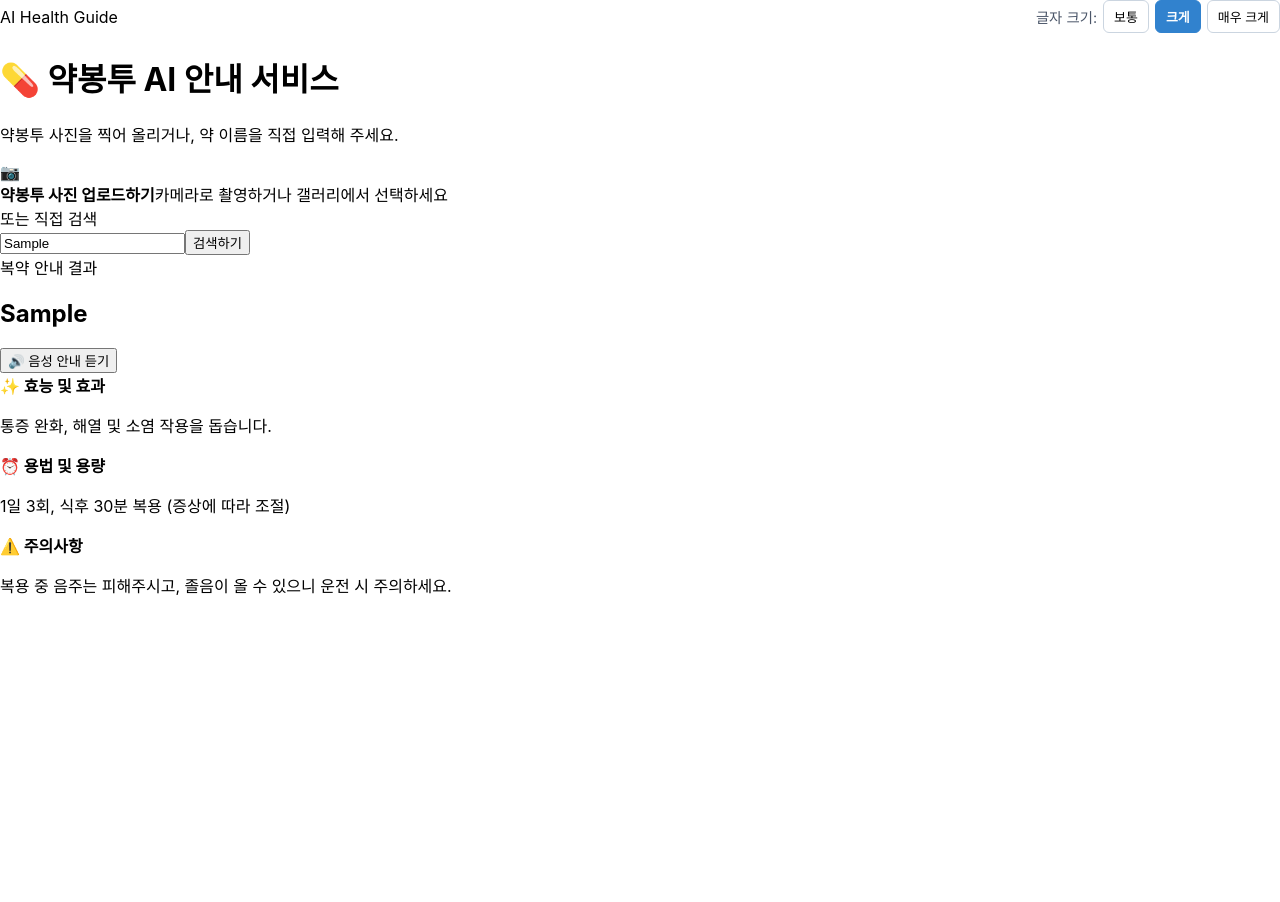
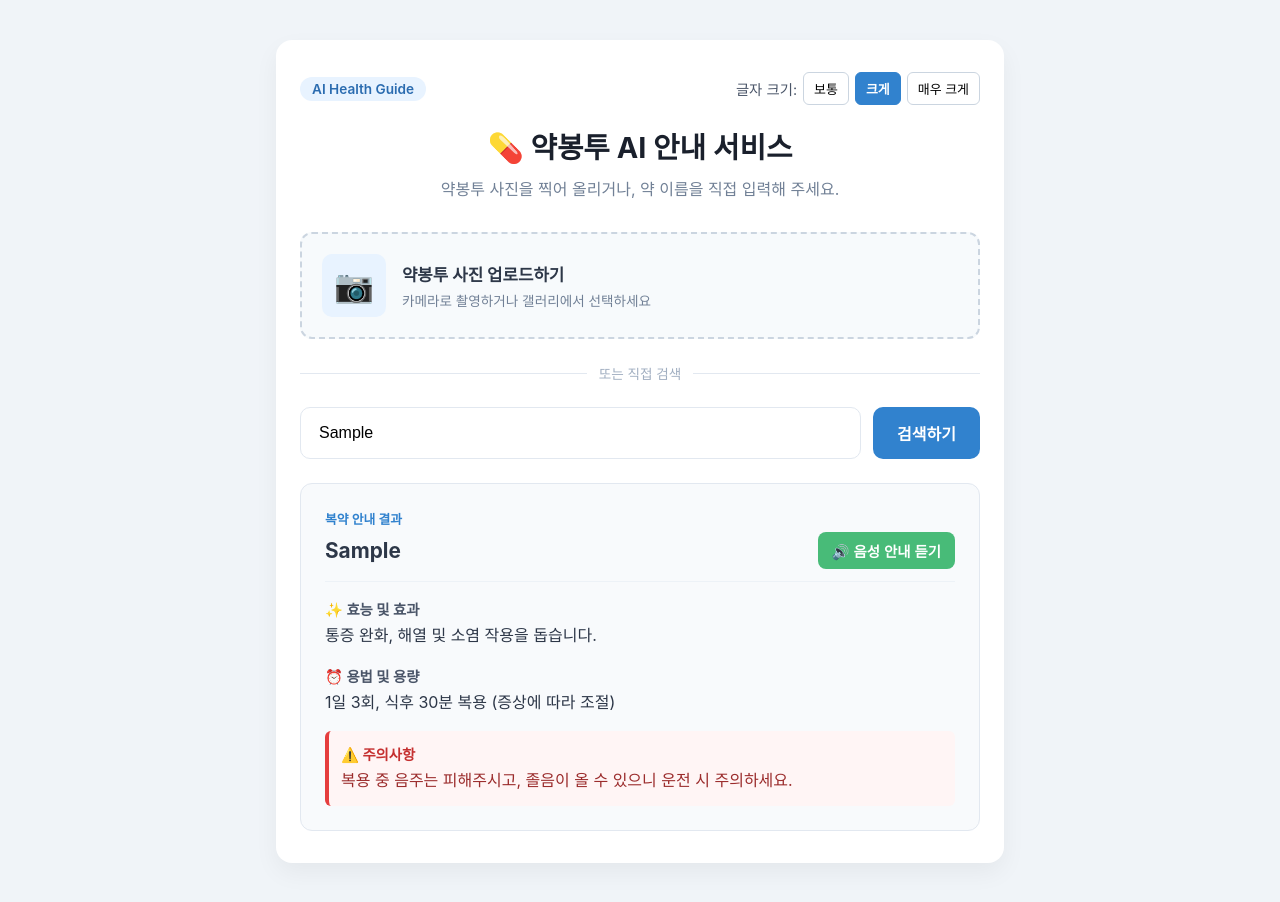
Before and after one commit to 17lucky71/medicine-guide-ai, a React (Create React App) app in the folder frontend/: page / in a window 1280 px wide. Both pictures are taken after typing "Sample" into the empty fields and a click on the button "검색하기". Before the commit the page ends 800 px from the top, so only its background shows below. Built offline with nearby package versions, Linux system fonts and the light colour scheme.

Commit message:
fix: 글자 크기 조절 레이아웃 및 버튼 작동 오류 수정

```diff
--- a/frontend/src/App.css
+++ b/frontend/src/App.css
@@ -1,3 +1,29 @@
+body {
+  margin: 0;
+  background-color: #f0f4f8;
+  font-family: -apple-system, BlinkMacSystemFont, 'Pretendard', 'Segoe UI', Roboto, sans-serif;
+  color: #333;
+}
+
+/* 폰트 크기 동적 조절 클래스 */
+.app-wrapper.font-small { font-size: 14px; }
+.app-wrapper.font-medium { font-size: 16px; }
+.app-wrapper.font-large { font-size: 20px; }
+
+.container {
+  max-width: 680px;
+  margin: 40px auto;
+  padding: 32px 24px;
+  background: #ffffff;
+  border-radius: 16px;
+  box-shadow: 0 10px 25px rgba(0, 0, 0, 0.05);
+}
+
+.header {
+  text-align: center;
+  margin-bottom: 32px;
+}
+
 .top-controls {
   display: flex;
   justify-content: space-between;
@@ -5,8 +31,16 @@
   margin-bottom: 20px;
   flex-wrap: wrap;
   gap: 12px;
-  position: relative;
-  z-index: 10;
+}
+
+.logo-badge {
+  display: inline-block;
+  padding: 4px 12px;
+  background-color: #e8f3ff;
+  color: #2b6cb0;
+  border-radius: 20px;
+  font-size: 0.85em;
+  font-weight: 600;
 }
 
 .font-resizer {
@@ -37,3 +71,231 @@
   border-color: #3182ce;
   font-weight: bold;
 }
+
+.header h1 {
+  color: #1a202c;
+  font-size: 1.8em;
+  margin: 0 0 10px 0;
+  font-weight: 700;
+}
+
+.header p {
+  color: #718096;
+  font-size: 1em;
+  margin: 0;
+}
+
+.upload-section {
+  margin-bottom: 24px;
+}
+
+.upload-box {
+  display: flex;
+  align-items: center;
+  gap: 16px;
+  padding: 20px;
+  background-color: #f7fafc;
+  border: 2px dashed #cbd5e0;
+  border-radius: 12px;
+  cursor: pointer;
+  transition: all 0.2s ease;
+}
+
+.upload-box:hover {
+  background-color: #edf2f7;
+  border-color: #3182ce;
+}
+
+.upload-icon {
+  font-size: 32px;
+  background: #e8f3ff;
+  padding: 12px;
+  border-radius: 10px;
+}
+
+.upload-text {
+  display: flex;
+  flex-direction: column;
+  gap: 4px;
+}
+
+.upload-text strong {
+  color: #2d3748;
+  font-size: 1.05em;
+}
+
+.upload-text span {
+  color: #718096;
+  font-size: 0.85em;
+}
+
+.image-preview {
+  margin-top: 12px;
+  text-align: center;
+  padding: 12px;
+  background: #edf2f7;
+  border-radius: 8px;
+}
+
+.image-preview img {
+  max-width: 100%;
+  max-height: 150px;
+  border-radius: 6px;
+  margin-bottom: 8px;
+}
+
+.image-preview p {
+  margin: 0;
+  font-size: 0.9em;
+  color: #3182ce;
+  font-weight: 600;
+}
+
+.divider {
+  display: flex;
+  align-items: center;
+  text-align: center;
+  color: #a0aec0;
+  font-size: 0.85em;
+  margin: 24px 0;
+}
+
+.divider::before,
+.divider::after {
+  content: '';
+  flex: 1;
+  border-bottom: 1px solid #e2e8f0;
+}
+
+.divider span {
+  padding: 0 12px;
+}
+
+.search-form {
+  display: flex;
+  gap: 12px;
+  margin-bottom: 24px;
+}
+
+.search-input {
+  flex: 1;
+  padding: 14px 18px;
+  border: 1.5px solid #e2e8f0;
+  border-radius: 10px;
+  font-size: 1em;
+  outline: none;
+  transition: all 0.2s ease-in-out;
+}
+
+.search-input:focus {
+  border-color: #3182ce;
+  box-shadow: 0 0 0 3px rgba(49, 130, 206, 0.15);
+}
+
+.search-button {
+  padding: 14px 24px;
+  background-color: #3182ce;
+  color: white;
+  border: none;
+  border-radius: 10px;
+  font-size: 1em;
+  font-weight: 600;
+  cursor: pointer;
+  transition: background-color 0.2s;
+}
+
+.search-button:hover {
+  background-color: #2b6cb0;
+}
+
+.loading-message {
+  text-align: center;
+  padding: 20px;
+  color: #3182ce;
+  font-weight: 600;
+}
+
+.result-card {
+  border: 1px solid #e2e8f0;
+  border-radius: 12px;
+  padding: 24px;
+  background-color: #f8fafc;
+}
+
+.result-header {
+  margin-bottom: 16px;
+  border-bottom: 1px solid #edf2f7;
+  padding-bottom: 12px;
+}
+
+.badge {
+  font-size: 0.8em;
+  color: #3182ce;
+  font-weight: 600;
+}
+
+.result-title-row {
+  display: flex;
+  justify-content: space-between;
+  align-items: center;
+  margin-top: 4px;
+  flex-wrap: wrap;
+  gap: 10px;
+}
+
+.result-title-row h2 {
+  font-size: 1.3em;
+  margin: 0;
+  color: #2d3748;
+}
+
+.tts-button {
+  background-color: #48bb78;
+  color: white;
+  border: none;
+  padding: 8px 14px;
+  border-radius: 8px;
+  font-size: 0.9em;
+  font-weight: 600;
+  cursor: pointer;
+  transition: background-color 0.2s;
+}
+
+.tts-button:hover {
+  background-color: #38a169;
+}
+
+.result-body {
+  display: flex;
+  flex-direction: column;
+  gap: 16px;
+}
+
+.result-item strong {
+  display: block;
+  font-size: 0.9em;
+  color: #4a5568;
+  margin-bottom: 4px;
+}
+
+.result-item p {
+  margin: 0;
+  color: #2d3748;
+  line-height: 1.6;
+  font-size: 1em;
+}
+
+.result-item.warning {
+  background-color: #fff5f5;
+  border-left: 4px solid #e53e3e;
+  padding: 12px;
+  border-radius: 6px;
+}
+
+.result-item.warning strong {
+  color: #c53030;
+}
+
+.result-item.warning p {
+  color: #9b2c2c;
+}
--- a/frontend/src/App.js
+++ b/frontend/src/App.js
@@ -4,11 +4,10 @@ import './App.css';
 function App() {
   const [query, setQuery] = useState('');
   const [result, setResult] = useState(null);
-  const [fontSize, setFontSize] = useState('medium');
+  const [fontSize, setFontSize] = useState('medium'); // 'small', 'medium', 'large'
   const [selectedImage, setSelectedImage] = useState(null);
   const [loading, setLoading] = useState(false);
 
-  // 텍스트 검색 처리
   const handleSearch = (e) => {
     e.preventDefault();
     if (!query.trim()) return;
@@ -25,16 +24,14 @@ function App() {
     }, 600);
   };
 
-  // 이미지 파일 선택(업로드) 처리
   const handleImageChange = (e) => {
     const file = e.target.files[0];
     if (file) {
       setSelectedImage(URL.createObjectURL(file));
       setLoading(true);
 
-      // OCR 분석 시뮬레이션 (나중에 백엔드 OCR API와 연동할 수 있습니다)
       setTimeout(() => {
-        setQuery('타이레놀정 500mg (OCR 인식)');
+        setQuery('타이레놀정 500mg');
         setResult({
           name: '타이레놀정 500mg (약봉투 인식 결과)',
           efficacy: '발열 및 통증, 두통, 신경통, 근육통 완화',
@@ -46,7 +43,6 @@ function App() {
     }
   };
 
-  // 음성 안내 (TTS) 기능
   const handleSpeak = () => {
     if (!result) return;
     window.speechSynthesis.cancel();
@@ -65,21 +61,25 @@ function App() {
   };
 
   return (
-    <div className={`container font-${fontSize}`}>
+    <div className={`app-wrapper font-${fontSize}`}>
+      <div className="container">
         <header className="header">
           <div className="top-controls">
             <div className="logo-badge">AI Health Guide</div>
             <div className="font-resizer">
               <span>글자 크기:</span>
               <button
+                type="button"
                 className={fontSize === 'small' ? 'active' : ''}
                 onClick={() => setFontSize('small')}
               >보통</button>
               <button
+                type="button"
                 className={fontSize === 'medium' ? 'active' : ''}
                 onClick={() => setFontSize('medium')}
               >크게</button>
               <button
+                type="button"
                 className={fontSize === 'large' ? 'active' : ''}
                 onClick={() => setFontSize('large')}
               >매우 크게</button>
@@ -90,7 +90,6 @@ function App() {
           <p>약봉투 사진을 찍어 올리거나, 약 이름을 직접 입력해 주세요.</p>
         </header>
 
-      {/* OCR 사진 업로드 박스 */}
         <div className="upload-section">
           <label htmlFor="ocr-file-input" className="upload-box">
             <div className="upload-icon">📷</div>
@@ -135,7 +134,7 @@ function App() {
               <span className="badge">복약 안내 결과</span>
               <div className="result-title-row">
                 <h2>{result.name}</h2>
-              <button onClick={handleSpeak} className="tts-button" title="음성으로 듣기">
+                <button type="button" onClick={handleSpeak} className="tts-button" title="음성으로 듣기">
                   🔊 음성 안내 듣기
                 </button>
               </div>
@@ -157,6 +156,7 @@ function App() {
           </div>
         )}
       </div>
+    </div>
   );
 }
 
```
Lines whose indentation alone changed are shown as unchanged.
